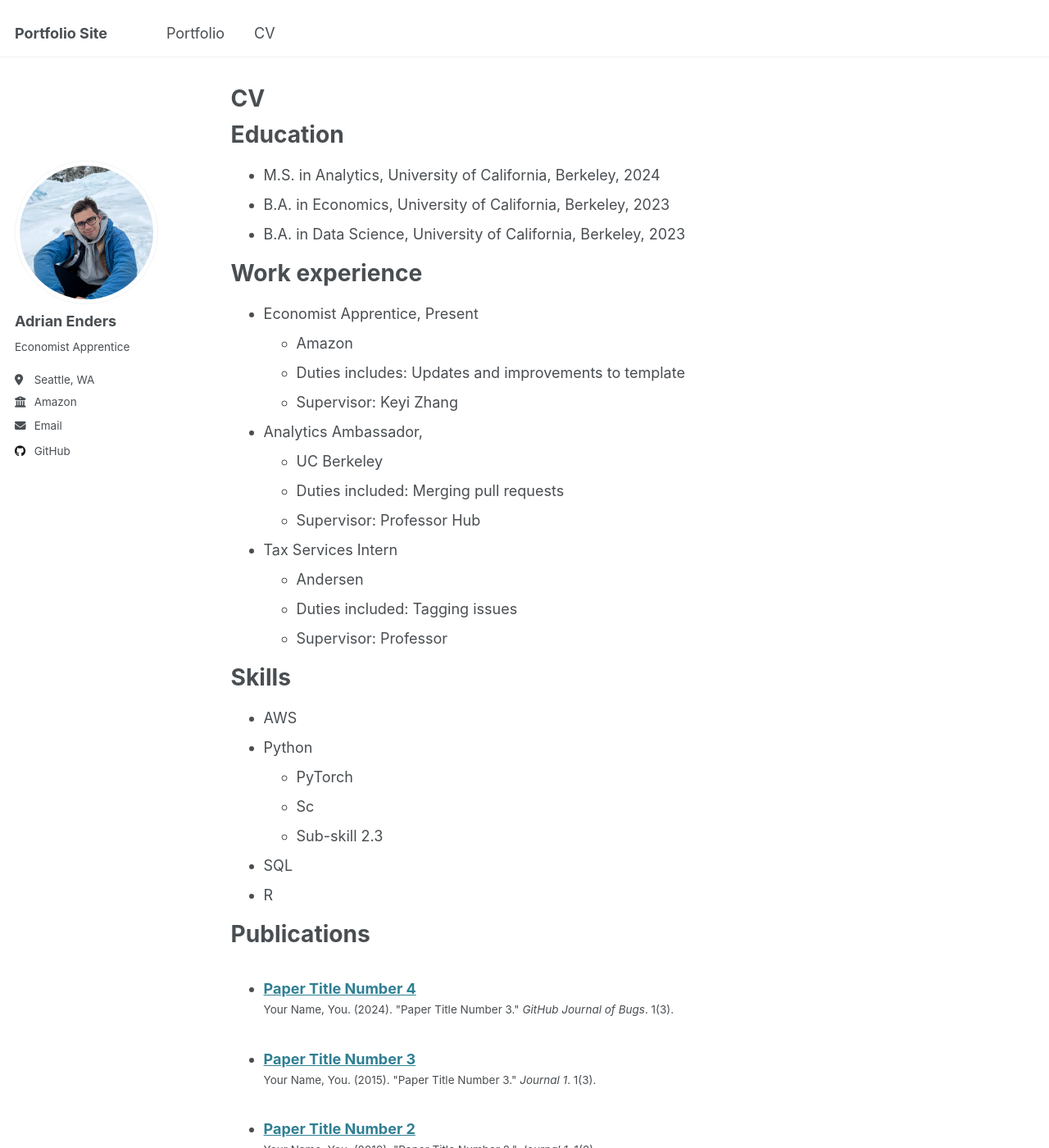
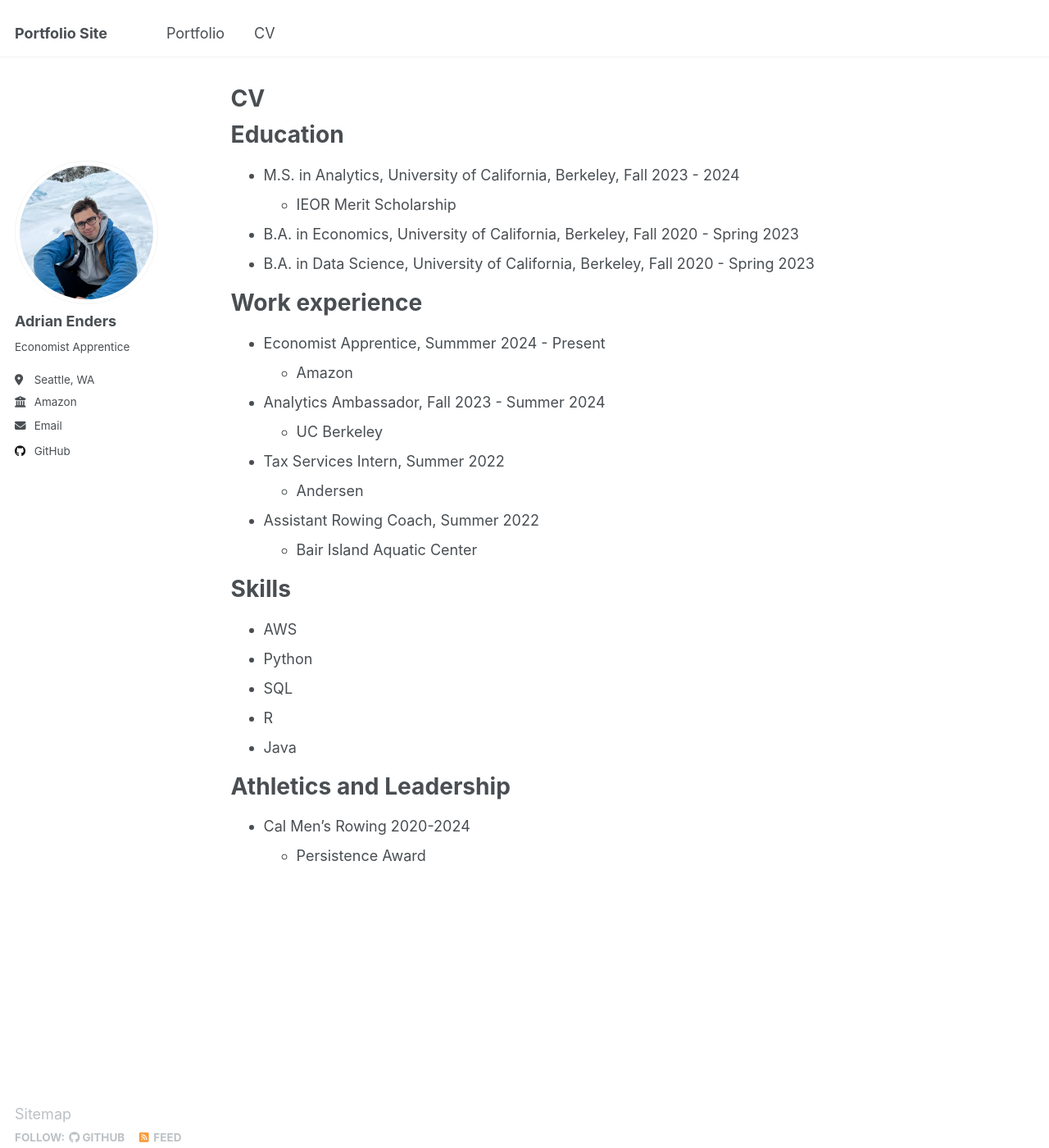
Before and after one commit to ae4292/ae4292.github.io, a Jekyll site: the page built from _pages/cv.md, in a window 1280 px wide and 1400 px high. Shown: the whole window at 82% size. Built offline with Jekyll 4.4.1, drawn with Linux system fonts in a browser that asks for light colours; some of the changed text lies outside the part shown.

Commit message:
Update cv.md

```diff
--- a/_pages/cv.md
+++ b/_pages/cv.md
@@ -11,55 +11,34 @@ redirect_from:
 
 Education
 ======
-* M.S. in Analytics, University of California, Berkeley, 2024
-* B.A. in Economics, University of California, Berkeley, 2023
-* B.A. in Data Science, University of California, Berkeley, 2023
+* M.S. in Analytics, University of California, Berkeley, Fall 2023 - 2024
+  * IEOR Merit Scholarship
+* B.A. in Economics, University of California, Berkeley, Fall 2020 - Spring 2023
+* B.A. in Data Science, University of California, Berkeley, Fall 2020 -  Spring 2023
 
 Work experience
 ======
-* Economist Apprentice, Present
+* Economist Apprentice, Summmer 2024 - Present
   * Amazon
-  * Duties includes: Updates and improvements to template
-  * Supervisor: Keyi Zhang
 
-* Analytics Ambassador,
+* Analytics Ambassador, Fall 2023 - Summer 2024
   * UC Berkeley
-  * Duties included: Merging pull requests
-  * Supervisor: Professor Hub
 
-* Tax Services Intern
+* Tax Services Intern, Summer 2022
   * Andersen
-  * Duties included: Tagging issues
-  * Supervisor: Professor
+
+* Assistant Rowing Coach, Summer 2022
+  * Bair Island Aquatic Center
 
 Skills
 ======
 * AWS
 * Python
-  * PyTorch
-  * Sc
-  * Sub-skill 2.3
 * SQL
 * R
+* Java
 
-Publications
+Athletics and Leadership
 ======
-  <ul>{% for post in site.publications reversed %}
-    {% include archive-single-cv.html %}
-  {% endfor %}</ul>
-
-Talks
-======
-  <ul>{% for post in site.talks reversed %}
-    {% include archive-single-talk-cv.html  %}
-  {% endfor %}</ul>
-
-Teaching
-======
-  <ul>{% for post in site.teaching reversed %}
-    {% include archive-single-cv.html %}
-  {% endfor %}</ul>
-
-Service and leadership
-======
-* Currently signed in to 43 different slack teams
+* Cal Men's Rowing 2020-2024
+  * Persistence Award
```
